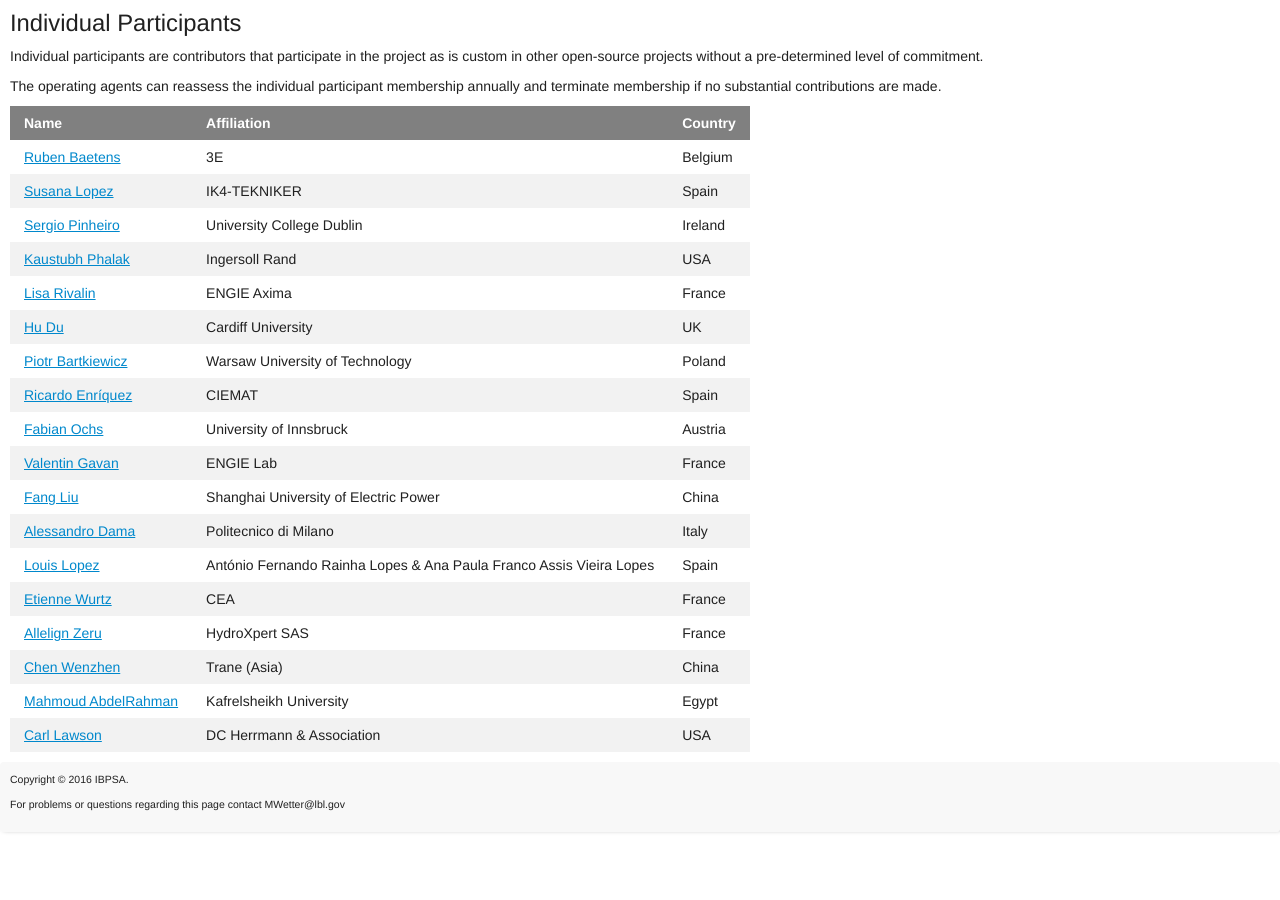
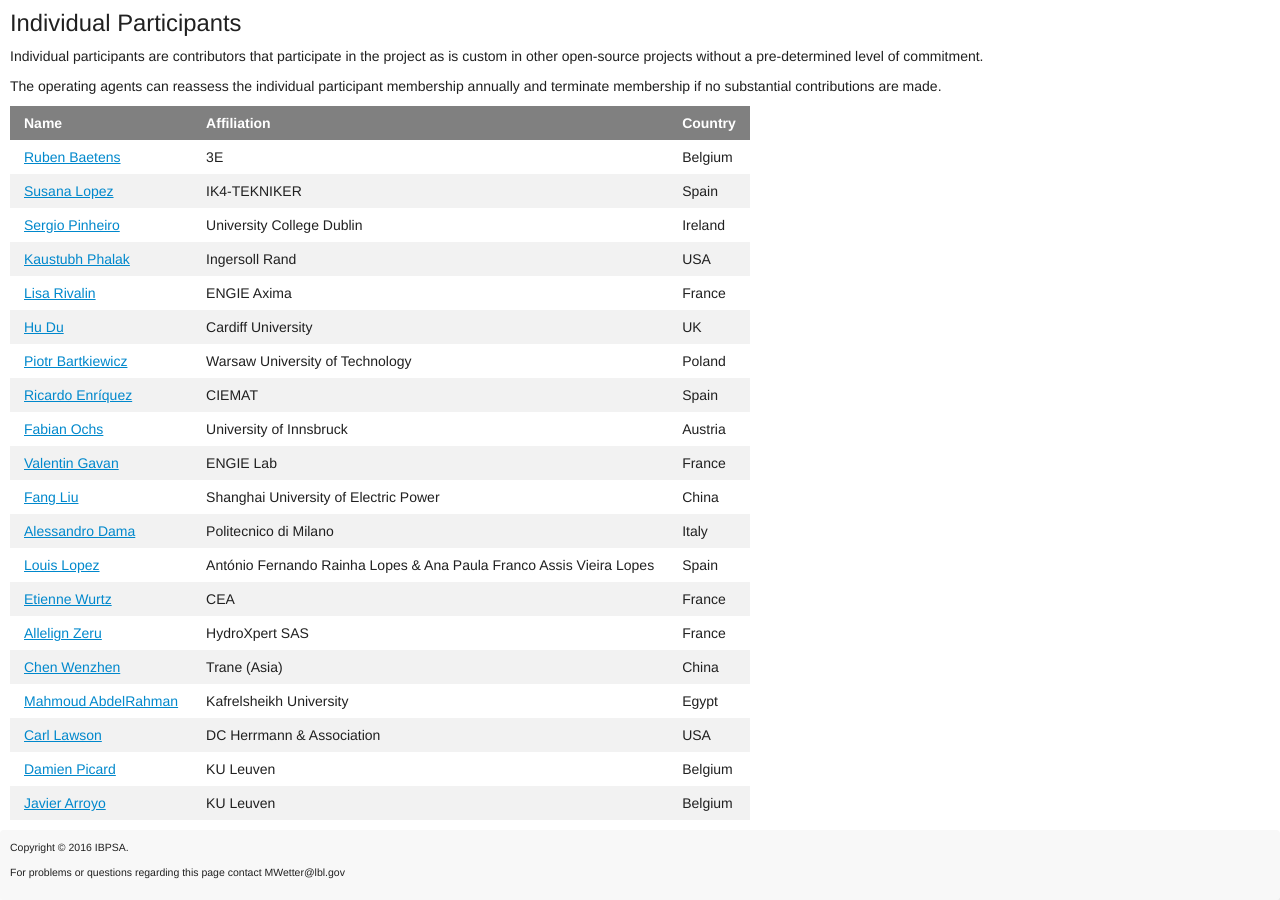
Before and after one commit to ibpsa/project1, a Jekyll site: the page built from participants.md, in a window 1280 px wide and 900 px high, scrolled down 1715 px. Built offline with Jekyll 4.4.1, drawn with Linux system fonts in a browser that asks for light colours; nearby versions of some CDN libraries; before the commit the page ends 2547 px from its top, so only the background shows below that.

Commit message:
Updated participant list

```diff
--- a/_data/individual_participants.yml
+++ b/_data/individual_participants.yml
@@ -105,3 +105,15 @@
   contact_email: carllawson01@gmail.com
   affiliation:   DC Herrmann & Association
   country:       USA
+
+- date_joined:   10/27/2017
+  contact_name:  Damien Picard
+  contact_email: damien.picard@kuleuven.be
+  affiliation:   KU Leuven
+  country:       Belgium
+
+- date_joined:   10/27/2017
+  contact_name:  Javier Arroyo
+  contact_email: javier.arroyo@kuleuven.be
+  affiliation:   KU Leuven
+  country:       Belgium
```
